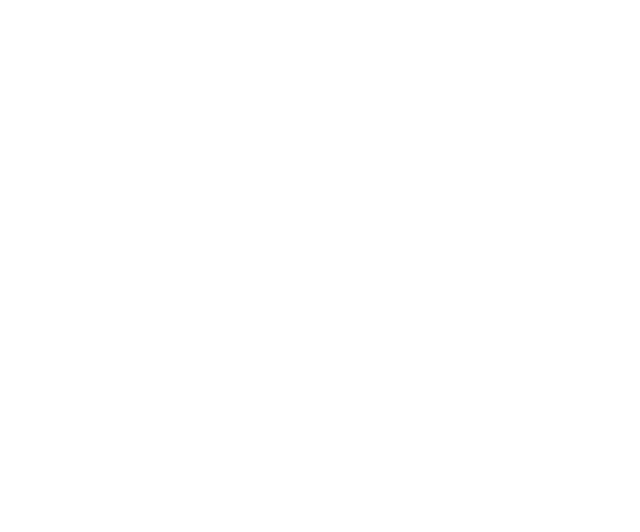
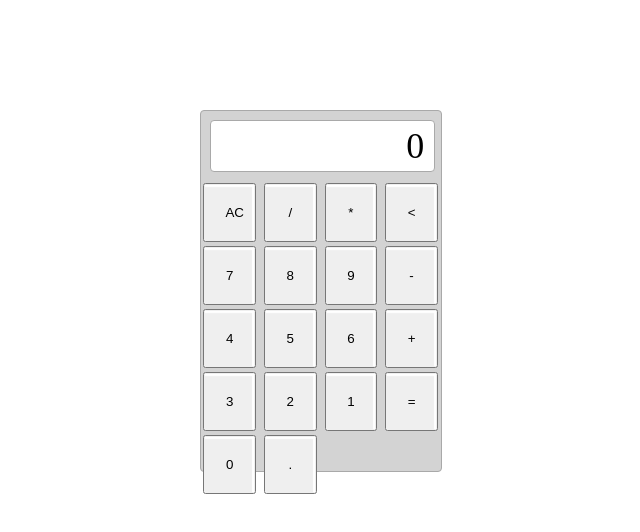
Before and after one commit to LVOTC/js-calculator, a plain HTML site: page index.html in a window 1280 px wide. Shown: the whole page, without its empty margins (319-959 px from the left). Drawn offline with nearby package versions, Linux system fonts and the light colour scheme; files that its build step writes are made by us from their sources.

Commit message:
design and butttons

```diff
--- a/CSS/style.scss
+++ b/CSS/style.scss
@@ -0,0 +1,56 @@
+body {
+  // background-color: lightgrey;
+
+    .calculator{
+      display: -webkit-flex;
+      display: flex;
+      width: 240px;
+      height: 360px;
+      background-color: lightgrey;
+      margin: 110px auto;
+      padding-bottom: 0px;
+      border: 1px solid darkgrey;
+      border-radius: 4px;
+
+
+
+      .child{
+        // background-color: cornflowerblue;
+        margin: auto;
+        .row{
+          margin: 0px;
+          padding: 0px;
+        }
+        #result{
+          background: #fff;
+          width: 89%;
+          height: 50px;
+          text-align: right;
+          font-size: 36px;
+          padding-right: 10px;
+          margin: 9px;
+          border: 1px solid darkgrey;
+          border-radius: 4px;
+          line-height: 50px;
+
+        }
+        button{
+          padding: 20px;
+          width: 22%;
+          margin: 2px 2px;
+          -webkit-box-shadow: inset -9px 9px 1px -7px rgba(255,255,255,1);
+    -moz-box-shadow: inset -9px 9px 1px -7px rgba(255,255,255,1);
+    box-shadow: inset -9px 9px 1px -7px rgba(255,255,255,1);
+
+          &:hover{
+            color: #fff;
+            -webkit-box-shadow: inset -9px 9px 1px -7px rgba(255,255,255,0.5);
+      -moz-box-shadow: inset -9px 9px 1px -7px rgba(255,255,255,0.5);
+      box-shadow: inset -9px 9px 1px -7px rgba(255,255,255,0.5);
+
+          }
+        }
+
+      }
+    }
+}
--- a/index.html
+++ b/index.html
@@ -6,7 +6,41 @@
     <link rel="stylesheet" href="css/style.css">
   </head>
   <body>
-
+    <div class="calculator">
+      <div class="child">
+        <div class="row" id="result">
+          0
+        </div>
+        <div class="row">
+          <button type="button" onclick="clearResult()" name="button">AC</button>
+          <button type="button" onclick="divideNumber()" name="button">/</button>
+          <button type="button" onclick="timesNumber()" name="button">*</button>
+          <button type="button" onclick="backSpace()" name="button"> < </button>
+        </div>
+        <div class="row">
+          <button type="button" onclick="numberInput(7)" name="button">7</button>
+          <button type="button" onclick="numberInput(8)" name="button">8</button>
+          <button type="button" onclick="numberInput(9)" name="button">9</button>
+          <button type="button" onclick="minusNumbers()" name="button">-</button>
+        </div>
+        <div class="row">
+          <button type="button" onclick="numberInput(4)" name="button">4</button>
+          <button type="button" onclick="numberInput(5)" name="button">5</button>
+          <button type="button" onclick="numberInput(6)" name="button">6</button>
+          <button type="button" onclick="plusNumbers()" name="button">+</button>
+        </div>
+        <div class="row">
+          <button type="button" onclick="numberInput(3)" name="button">3</button>
+          <button type="button" onclick="numberInput(2)" name="button">2</button>
+          <button type="button" onclick="numberInput(1)" name="button">1</button>
+          <button type="button" onclick="showResult()" name="button">=</button>
+        </div>
+        <div class="row">
+          <button type="button" onclick="numberInput(0)" name="button">0</button>
+          <button type="button" onclick="addDot()" name="button">.</button>
+        </div>
+      </div>
+    </div>
   </body>
   <script src="js/script.js" type="text/javascript">
 
--- a/js/script.js
+++ b/js/script.js
@@ -0,0 +1,134 @@
+var result = '0';
+var action = '';
+var number = '';
+var operation = '';
+window.onload = function(){
+
+document.getElementById('result').innerHTML = result;
+};
+
+function clearResult(){
+  result = '0';
+  action = result
+    dots = 0;
+  document.getElementById('result').innerHTML = result;
+}
+function numberInput(number){
+  if (action == 0 || action == '') {  // jei veiksmas 0
+    action = number;
+    document.getElementById("result").innerHTML = number;
+  } else{  // jei veiksmas daugiau > 0
+  action = action + '' + number;
+  document.getElementById("result").innerHTML = action;
+  }
+}
+
+function plusNumbers(){
+  result = action;
+  action = '';
+  operation = 'plus';
+    dots = 0;
+  document.getElementById("result").innerHTML = "+";
+
+}
+function minusNumbers(){
+  result = action;
+  action = '';
+  operation = 'minus';
+  dots = 0;
+  document.getElementById("result").innerHTML = '-';
+}
+function timesNumber(){
+  result = action;
+  action = '';
+  operation = 'times';
+    dots = 0;
+  document.getElementById("result").innerHTML = '*';
+}
+function divideNumber(){
+  result = action;
+  action = '';
+  operation = 'divide';
+    dots = 0;
+  document.getElementById("result").innerHTML = '/';
+}
+function backSpace(){
+  //action.length
+  var numberLength = action.length - 1;
+  if(action.length > -1){
+    action = action.substring(0, numberLength);
+  }
+  if(action == ''){
+    action = 0;
+  }
+  document.getElementById("result").innerHTML = action;
+}
+var dots = 0;
+function addDot(){
+
+  if(dots == 0){
+        dots += 1;
+    action = action + '.';
+    document.getElementById("result").innerHTML = action;
+  }
+
+}
+
+function showResult(){
+  if(operation == 'plus'){
+    result = parseFloat(result) + parseFloat(action); // tekstini formata keicia i realuji skaiciu
+  } else if(operation == 'minus'){
+    result -= parseFloat(action);
+  } else if(operation == 'times'){
+    result *= parseFloat(action);
+  } else if(operation == 'divide'){
+    result /= parseFloat(action);
+  } else{
+    result = '0';
+  }
+
+  document.getElementById("result").innerHTML = result;
+  result = action = operation = ''
+  //isvalome visus duomenis skaiciuotuve
+}
+// function zero(){
+//   var zero = 0;
+//   notZero(zero);
+//
+// }
+// function one(){
+//   var one = 1;
+//   notZero(one);
+// }
+// function two(){
+//   var two = 2;
+//   notZero(two);
+// }
+// function tree(){
+//   var tree = 3;
+//   notZero(tree);
+// }
+// function four(){
+//   var four = 4;
+//   notZero(four);
+// }
+// function five(){
+//   var five = 5;
+//   notZero(five);
+// }
+// function six(){
+//   var six = 6;
+//   notZero(six);
+// }
+// function seven(){
+//   var seven = 7;
+//   notZero(seven);
+// }
+// function eight(){
+//   var eight = 8;
+//   notZero(eight);
+// }
+// function nine(){
+//   var nine = 9;
+//   notZero(nine);
+// }
```
Also changed, not shown: CSS/style.css (added), 1 other file.
